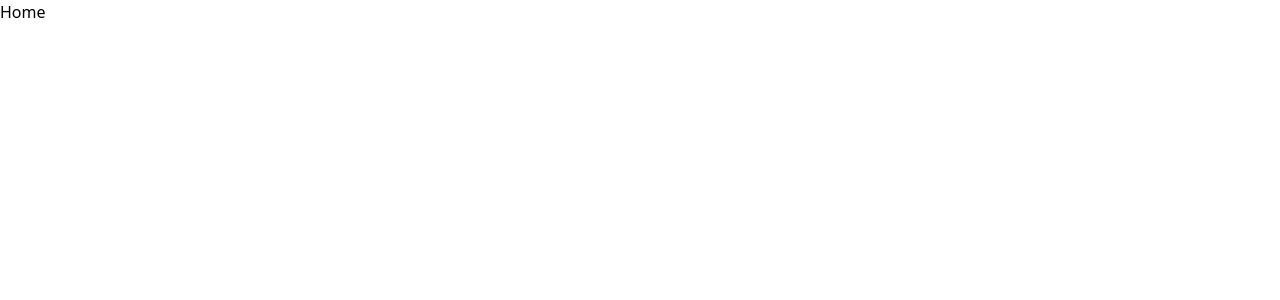
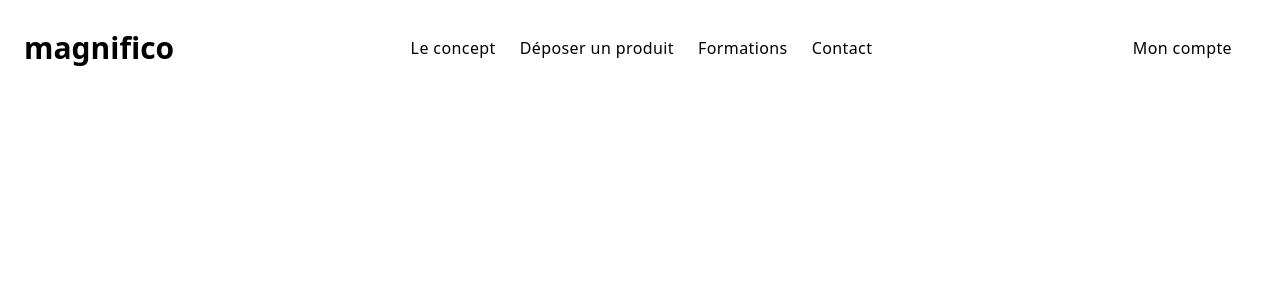
Before and after one commit to TerraNovaX/Devlab-front, a React (Vite) app: page / in a window 1280 px wide. Shown: the top 300 px of the page. Built offline with nearby package versions, Linux system fonts and the light colour scheme.

Commit message:
Front (feat): NavigationMenu added / Menu pages added except my profile

```diff
--- a/src/App.jsx
+++ b/src/App.jsx
@@ -1,8 +1,10 @@
 import React from "react";
 import { Route, BrowserRouter as Router, Routes } from "react-router-dom";
 import Home from "./pages/Home";
-import Formation from "./pages/Formation";
+import Formations from "./pages/Formations.jsx";
 import DropOffDevice from "./pages/DropOffDevice";
+import Contact from "./pages/Contact.jsx";
+import Concept from "./pages/concept.jsx";
 
 function App() {
   return (
@@ -10,8 +12,11 @@ function App() {
       <Router>
         <Routes>
           <Route path="/" element={<Home />} />
-          <Route path="/Formation" element={<Formation />} />
-          <Route path="/DropOffYourDevice" element={<DropOffDevice />} />
+          <Route path="/Formations" element={<Formations />} />
+          <Route path="/DropOffDevice" element={<DropOffDevice />} />
+          <Route path="/Contact" element={<Contact />} />
+          <Route path="/Concept" element={<Concept />} />
+
         </Routes>
       </Router>
     </>
--- /dev/null
+++ b/src/components/NavigationMenu.jsx
@@ -0,0 +1,51 @@
+import * as React from "react";
+import { Link, useNavigate } from "react-router-dom";
+
+function NavigationMenu() {
+    const menuItems = [
+        { label: "Le concept", path: "/concept" },
+        { label: "Déposer un produit", path: "/DropOffDevice" },
+        { label: "Formations", path: "/Formations" },
+        { label: "Contact", path: "/Contact" },
+    ];
+
+    const navigate = useNavigate();
+
+    const handleAccountClick = () => {
+        navigate("/mon-compte");
+    };
+
+    return (
+        <div className="flex flex-wrap gap-10 justify-between items-center self-stretch p-6 w-full text-base font-medium text-black max-md:px-5 max-md:max-w-full">
+            <div className="self-stretch my-auto text-3xl font-bold leading-none text-black">
+                <Link to="/" className="self-stretch my-auto text-3xl font-bold leading-none text-black">
+                    magnifico
+                </Link>
+            </div>
+            <nav className="flex gap-2 self-stretch my-auto tracking-wide min-w-[240px] max-md:max-w-full">
+                {menuItems.map((item, index) => (
+                    <Link
+                        key={index}
+                        to={item.path}
+                        className="gap-2 self-stretch px-2 py-3 h-full hover:underline"
+                    >
+                        {item.label}
+                    </Link>
+                ))}
+            </nav>
+            <div className="flex gap-4 items-start self-stretch my-auto tracking-wide">
+                <div className="flex justify-center items-center px-2 py-3 rounded-lg">
+                    <button
+                        onClick={handleAccountClick}
+                        className="self-stretch px-4 my-auto hover:underline"
+                        tabIndex="0"
+                    >
+                        Mon compte
+                    </button>
+                </div>
+            </div>
+        </div>
+    );
+}
+
+export default NavigationMenu;
--- /dev/null
+++ b/src/pages/Contact.jsx
@@ -0,0 +1,7 @@
+import React from "react";
+
+const DropOffDevice = () => {
+    return <div>Contact</div>;
+};
+
+export default DropOffDevice;
--- a/src/pages/Formation.jsx
+++ b/src/pages/Formations.jsx
@@ -1,7 +1,7 @@
 import React from "react";
 
-const Formation = () => {
+const Formations = () => {
   return <div>Formation</div>;
 };
 
-export default Formation;
+export default Formations;
--- a/src/pages/Home.jsx
+++ b/src/pages/Home.jsx
@@ -1,7 +1,10 @@
 import React from "react";
+import NavigationMenu from "../components/NavigationMenu.jsx";
 
 const Home = () => {
-  return <div>Home</div>;
+  return <div>
+    <NavigationMenu/>
+  </div>;
 };
 
 export default Home;
--- /dev/null
+++ b/src/pages/concept.jsx
@@ -0,0 +1,7 @@
+import React from "react";
+
+const DropOffDevice = () => {
+    return <div>Concept</div>;
+};
+
+export default DropOffDevice;
```
